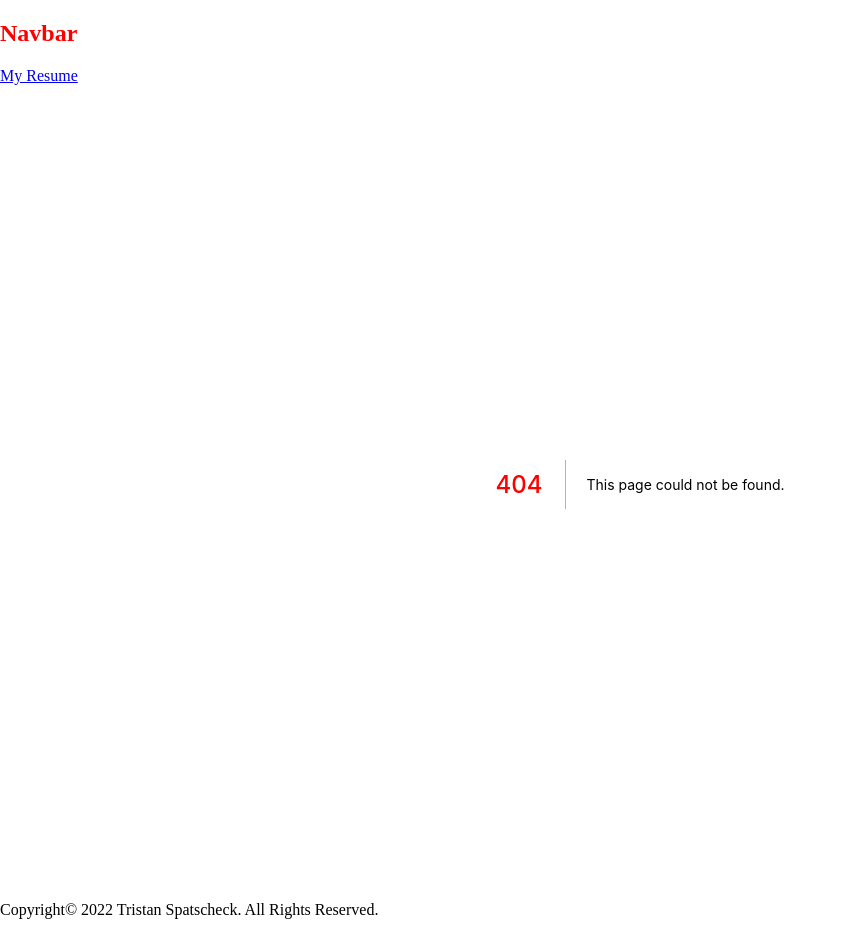
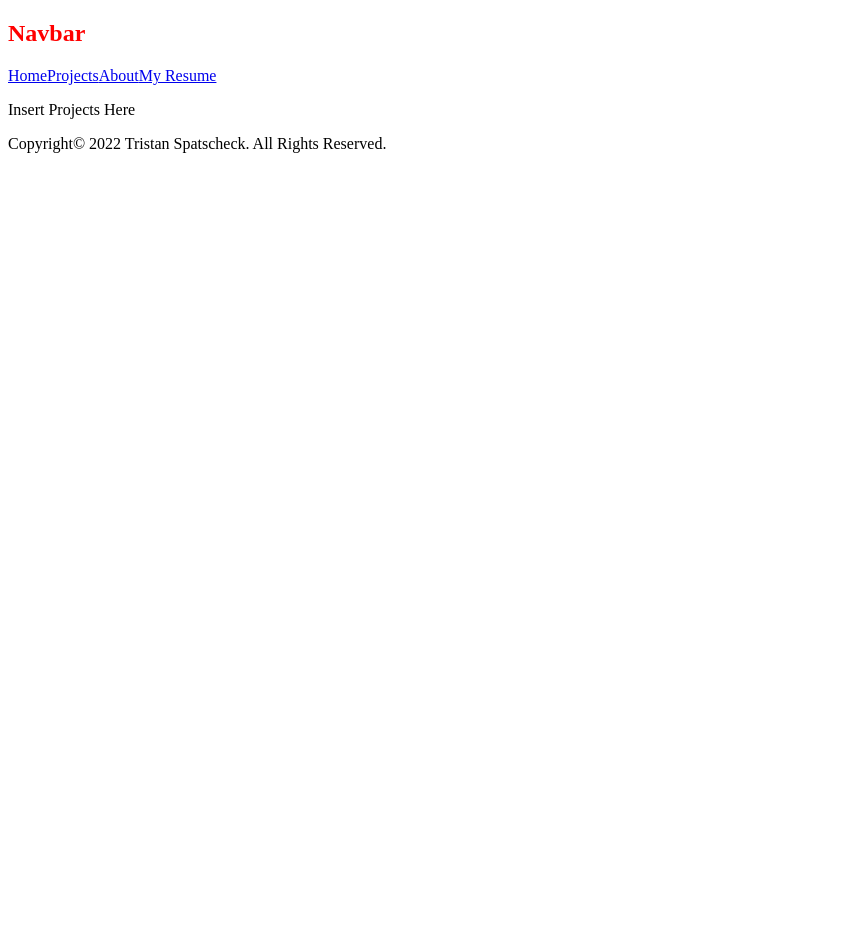
Before and after one commit to tapscodes/tapscodes.github.io, a Next.js app: page /projects in a window 1280 px wide. Before the commit this address had no page. Shown: the whole page, without its empty margins (0-847 px from the left). After the commit the page ends 800 px from the top, so only its background shows below. Built offline with nearby package versions, Linux system fonts and the light colour scheme.

Commit message:
Added other site tabs

```diff
--- /dev/null
+++ b/pages/projects.js
@@ -0,0 +1,9 @@
+const Projects = () => {
+    return (
+        <div>
+            <p>Insert Projects Here</p>
+        </div>
+     );
+}
+
+export default Projects;
--- a/xtra/components/Navbar.js
+++ b/xtra/components/Navbar.js
@@ -5,6 +5,9 @@ const Navbar = () => {
     return (
         <nav>
             <h1>Navbar</h1>
+            <Link href="/">Home</Link>
+            <Link href="/projects">Projects</Link>
+            <Link href="/about">About</Link>
             <Link href="/PDFs/Resume.pdf">My Resume</Link>
         </nav>
      );
```
Also changed, not shown: pages/about.js (added, +9 -0 lines).
